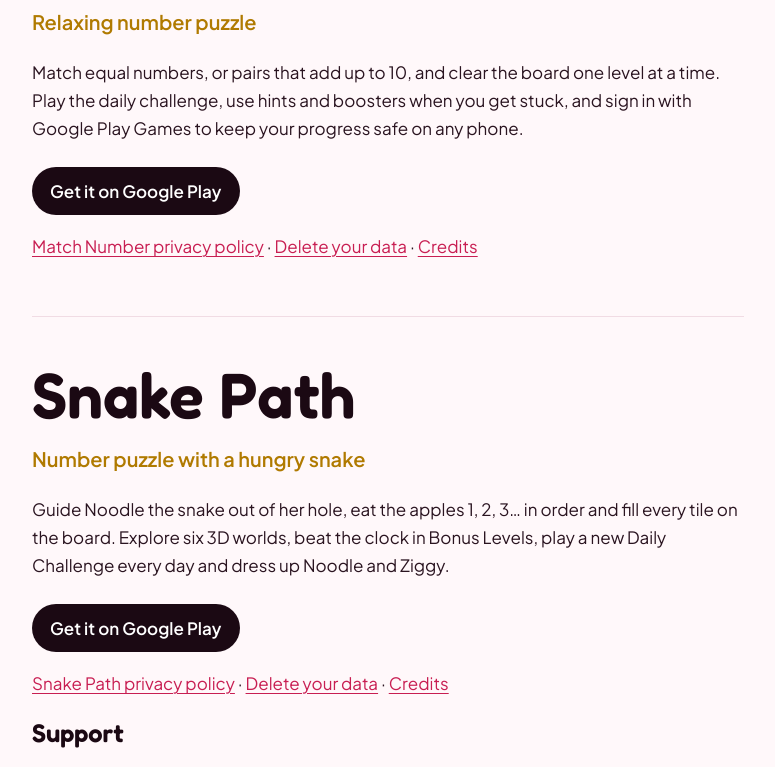
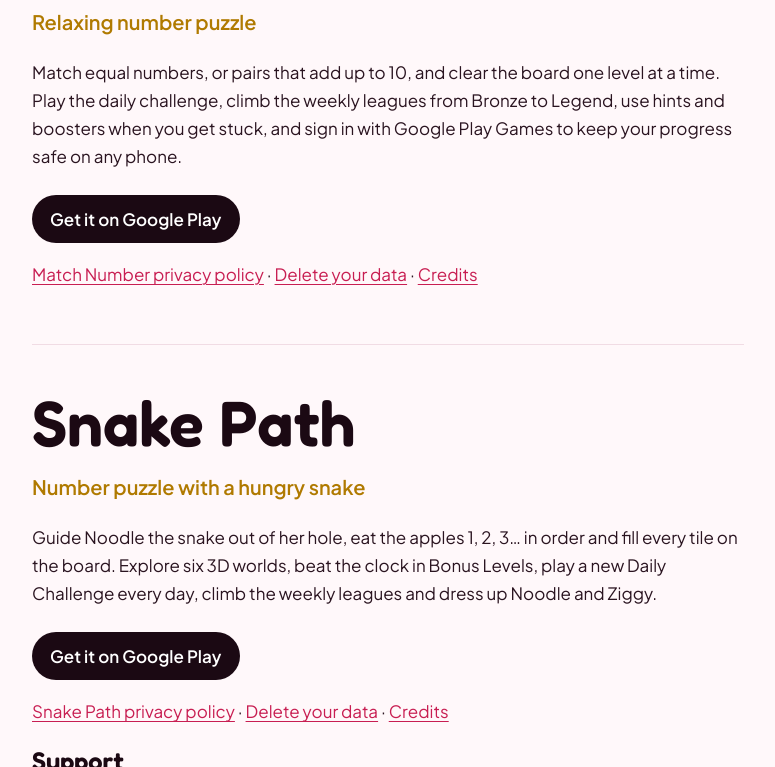
Before and after one commit to cloudypixelgame/cloudypixelgame.github.io, a plain HTML site: page index.html in a window 1280 px wide. Shown: the part 703-1470 px from the top of the page, without its empty margins (252-1027 px from the left). Drawn offline with Linux system fonts and the light colour scheme.

Commit message:
Home page: add weekly leagues to both games (22 Nov 2026)

```diff
--- a/index.html
+++ b/index.html
@@ -34,7 +34,7 @@
     <h2 class="game-name">Match Number</h2>
     <p class="tagline">Relaxing number puzzle</p>
 
-    <p>Match equal numbers, or pairs that add up to 10, and clear the board one level at a time. Play the daily challenge, use hints and boosters when you get stuck, and sign in with Google Play Games to keep your progress safe on any phone.</p>
+    <p>Match equal numbers, or pairs that add up to 10, and clear the board one level at a time. Play the daily challenge, climb the weekly leagues from Bronze to Legend, use hints and boosters when you get stuck, and sign in with Google Play Games to keep your progress safe on any phone.</p>
 
     <a class="status" href="https://play.google.com/store/apps/details?id=com.cloudypixel.matchnumber">Get it on Google Play</a>
     <p><a href="match-number/privacy-policy.html">Match Number privacy policy</a> · <a href="match-number/privacy-policy.html#delete-data">Delete your data</a> · <a href="match-number/privacy-policy.html#about">Credits</a></p>
@@ -42,7 +42,7 @@
     <section class="game">
       <h2 class="game-name">Snake Path</h2>
       <p class="tagline">Number puzzle with a hungry snake</p>
-      <p>Guide Noodle the snake out of her hole, eat the apples 1, 2, 3… in order and fill every tile on the board. Explore six 3D worlds, beat the clock in Bonus Levels, play a new Daily Challenge every day and dress up Noodle and Ziggy.</p>
+      <p>Guide Noodle the snake out of her hole, eat the apples 1, 2, 3… in order and fill every tile on the board. Explore six 3D worlds, beat the clock in Bonus Levels, play a new Daily Challenge every day, climb the weekly leagues and dress up Noodle and Ziggy.</p>
       <a class="status" href="https://play.google.com/store/apps/details?id=com.cloudypixel.snakepath">Get it on Google Play</a>
       <p><a href="snake-path/privacy-policy.html">Snake Path privacy policy</a> · <a href="snake-path/privacy-policy.html#delete-data">Delete your data</a> · <a href="snake-path/privacy-policy.html#about">Credits</a></p>
     </section>
```
